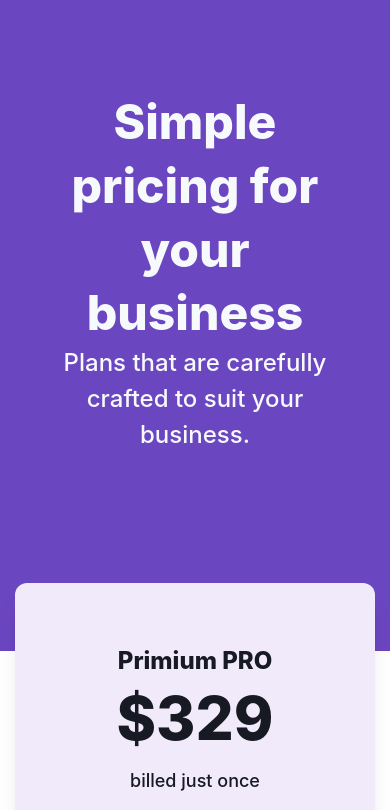
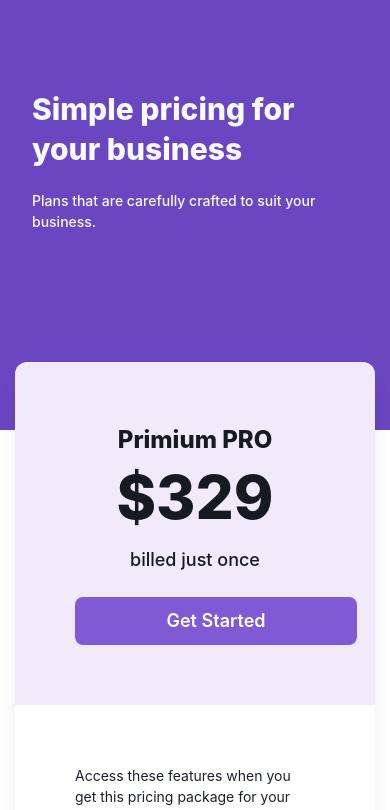
Before and after one commit to ShahzaibSE/pricing-ui-next-chakra-app, a Next.js app: page / in a window 390 px wide. Shown: the top 810 px of the page. Built offline with nearby package versions, Linux system fonts and the light colour scheme.

Commit message:
FIX: Adding responsiveness to header

```diff
--- a/components/Header.tsx
+++ b/components/Header.tsx
@@ -7,14 +7,22 @@ export default function Header() {
     <Box pb="112px" as="section">
       <Box bg="#6B46C1" color="#F7FAFC" pt="90px" pb="198px" px="32px">
         <Heading
-            textAlign="center"
+          textAlign={["left", "center"]}
           fontWeight="800"
-            fontSize="48px"
+          // fontSize="48px"
+          fontSize={["30px", "48px", "2xl", "3xl", "4xl"]}
           color="#F7FAFC"
+          mb="20px"
         >
           Simple pricing for your business
         </Heading>
-        <Text textAlign="center" fontWeight="500" fontSize="24px" color="#F7FAFC">
+        {/* <Text textAlign={["left", "center"]} fontWeight="500" fontSize="24px" color="#F7FAFC"> */}
+        <Text
+          textAlign={["left", "center"]}
+          fontWeight="500"
+          fontSize={["sm", "md", "lg", "xl"]}
+          color="#F7FAFC"
+        >
           Plans that are carefully crafted to suit your business.
         </Text>
       </Box>
--- a/components/Pricing.tsx
+++ b/components/Pricing.tsx
@@ -68,8 +68,11 @@ export default function Pricing() {
             colorScheme="purple"
             borderRadius="8px"
             size="lg"
+            // w={["282px", "md" ,"lg"]}
             w="282px"
-            mt="24px"
+            mt={["24px"]}
+            mx="auto"
+            // mt={[2, 4, 6, 8]} width='full'
           >
             Get Started
           </Button>
```
Lines whose indentation alone changed are shown as unchanged.
